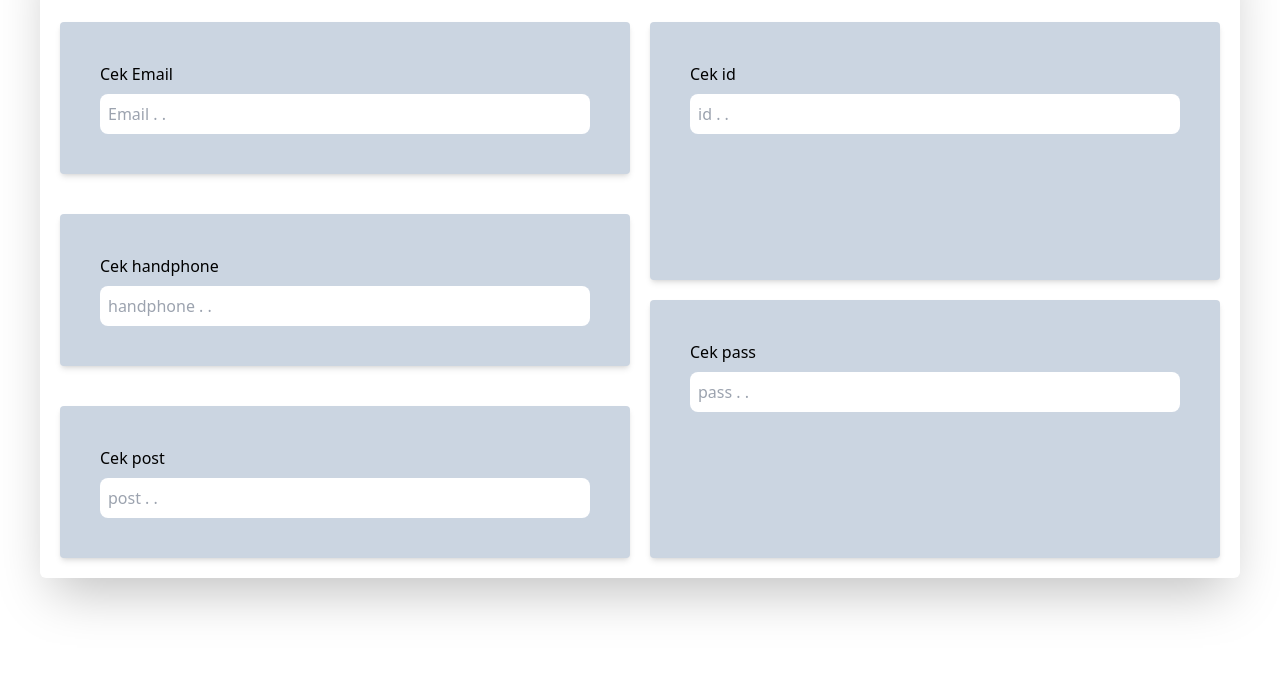
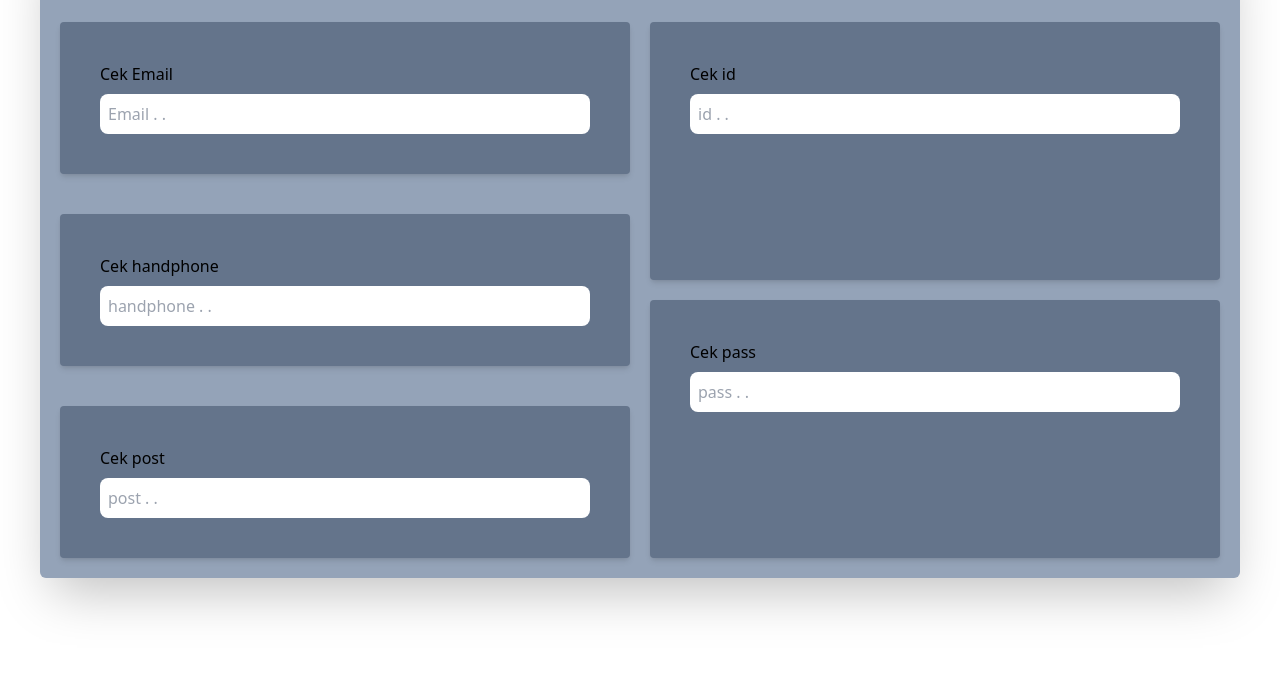
Before and after one commit to raflianwarr/raflianwarrr, a website: page index.html in a window 1280 px wide. Shown: the part 114-800 px from the top of the page. Drawn offline with nearby package versions, Linux system fonts and the light colour scheme.

Commit message:
nambahsikit

```diff
--- a/index.html
+++ b/index.html
@@ -10,25 +10,25 @@
 </head>
 
 <body class="p-10">
-    <section class="flex flex-col items-center w-full h-max justify-center shadow-2xl rounded-md">
+    <section class="flex flex-col items-center w-full h-max justify-center shadow-2xl rounded-md bg-slate-400">
         <h1 class="mt-5 text-center font-serif text-3xl"> Regular Expression </h1>
         <div class="grid grid-cols-2 gap-5 mt-5 w-full p-5">
             <div class="grid grid-rows-3 gap-10">
-                <div class="flex flex-col rounded shadow-md bg-slate-300 p-10">
+                <div class="flex flex-col rounded shadow-md bg-slate-500 p-10">
                     <div class="flex flex-col">
                         <h1>Cek Email </h1>
                         <input type="text" id="email" name="email" placeholder="Email . ." autocomplete="off" class="mt-2 w-full p-2 rounded-lg">
                     </div>
                     <p class="font-light"></p>
                 </div>
-                <div class="flex flex-col rounded shadow-md bg-slate-300 p-10">
+                <div class="flex flex-col rounded shadow-md bg-slate-500 p-10">
                     <div class="flex flex-col">
                         <h1>Cek handphone</h1>
                         <input type="text" id="handphone" name="handphone" placeholder="handphone . ." autocomplete="off" class="mt-2 w-full p-2 rounded-lg">
                     </div>
                     <p class="font-light"></p>
                 </div>
-                <div class="flex flex-col rounded shadow-md bg-slate-300 p-10">
+                <div class="flex flex-col rounded shadow-md bg-slate-500 p-10">
                     <div class="flex flex-col">
                         <h1>Cek post </h1>
                         <input type="text" id="post" name="post" placeholder="post . ." autocomplete="off" class="mt-2 w-full p-2 rounded-lg">
@@ -38,14 +38,14 @@
             </div>
 
             <div class="grid grid-rows-2 gap-5">
-                <div class="flex flex-col rounded shadow-md bg-slate-300 p-10">
+                <div class="flex flex-col rounded shadow-md bg-slate-500 p-10">
                     <div class="flex flex-col">
                         <h1>Cek id </h1>
                         <input type="text" id="id" name="id" placeholder="id . ." autocomplete="off" class="mt-2 w-full p-2 rounded-lg">
                     </div>
                     <p class="font-light"></p>
                 </div>
-                <div class="flex flex-col rounded shadow-md bg-slate-300 p-10">
+                <div class="flex flex-col rounded shadow-md bg-slate-500 p-10">
                     <div class="flex flex-col">
                         <h1>Cek pass </h1>
                         <input type="text" id="pass" name="pass" placeholder="pass . ." autocomplete="off" class="mt-2 w-full p-2 rounded-lg">
```
Also changed, not shown: tailwind-components/output.css.
